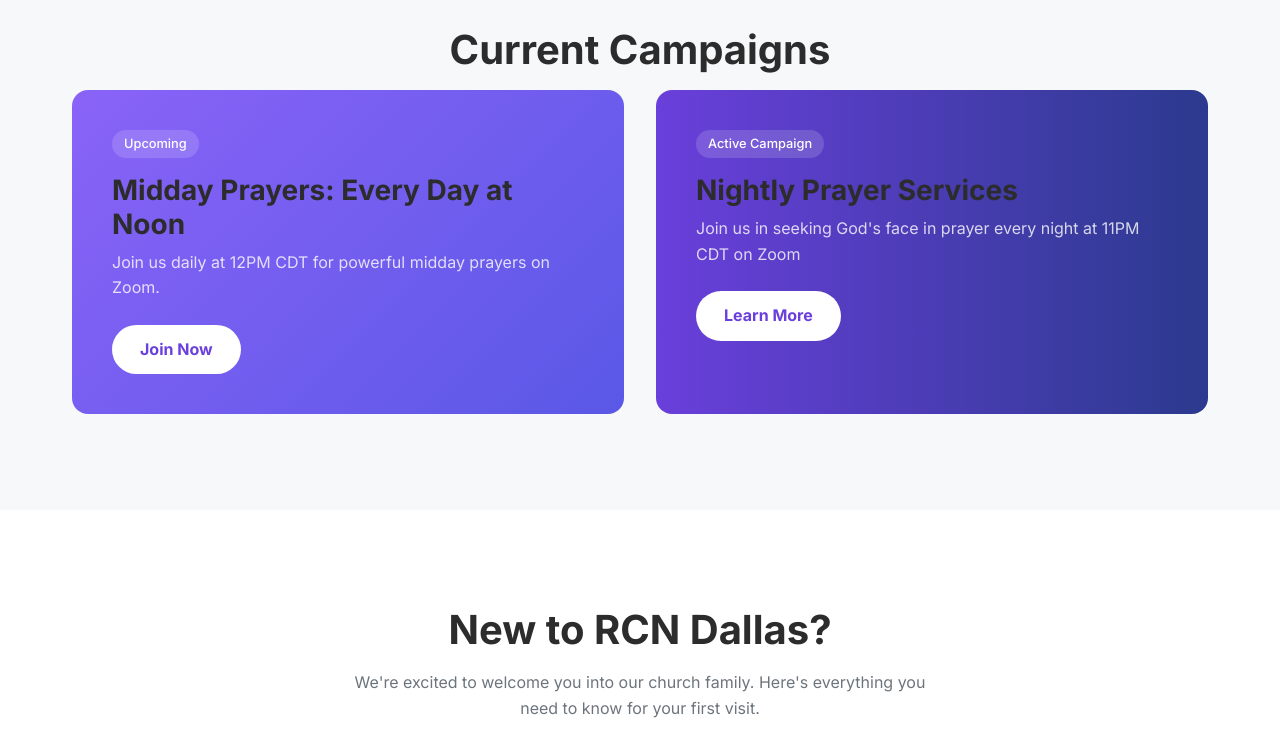
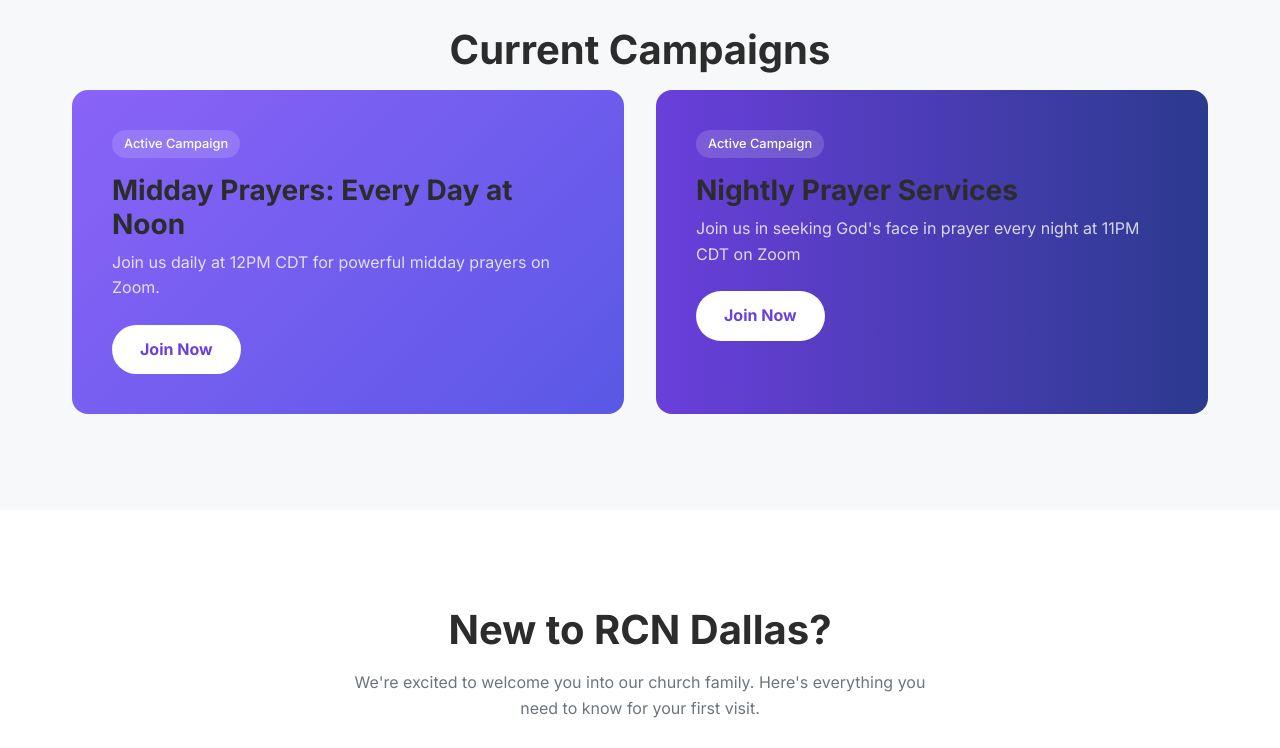
Before and after one commit to rcndallasmedia/rcndallas.github.io, a plain HTML site: page index.html in a window 1280 px wide. Shown: the part 940-1688 px from the top of the page. Drawn offline with Linux system fonts and the light colour scheme.

Commit message:
Update index.html

```diff
--- a/index.html
+++ b/index.html
@@ -78,16 +78,16 @@
                 <h2 class="section-title" data-i18n="section_title_campaigns">Current Campaigns</h2>
                 <div class="grid-2-col">
                     <div class="campaign-card style-2">
-                        <span class="campaign-tag" data-i18n="campaign_upcoming_tag">Upcoming</span>
+                        <span class="campaign-tag" data-i18n="campaign_active_tag">Active Campaign</span>
                         <h3 data-i18n="campaign_promise_title">Midday Prayers: Every Day at Noon</h3>
                         <p data-i18n="campaign_promise_desc">Join us daily at 12PM CDT for powerful midday prayers on Zoom.</p>
-                        <a href="#new-to-rcn-section" class="btn btn-light" data-i18n="btn_join_now">Join Now</a>
+                        <a href="https://chat.whatsapp.com/LNBlcBaH5XF3JwosqkcpNJ?mode=gi_t" class="btn btn-light" data-i18n="btn_join_now" target="_blank">Join Now</a>
                     </div>
                     <div class="campaign-card">
                         <span class="campaign-tag" data-i18n="campaign_active_tag">Active Campaign</span>
                         <h3 data-i18n="campaign_100_days_title">Nightly Prayer Services</h3>
                         <p data-i18n="campaign_100_days_desc">Join us in seeking God's face in prayer every night at 11PM CDT on Zoom</p>
-                        <a href="#new-to-rcn-section" class="btn btn-light" data-i18n="btn_learn_more">Learn More</a>
+                        <a href="https://chat.whatsapp.com/LNBlcBaH5XF3JwosqkcpNJ?mode=gi_t" class="btn btn-light" data-i18n="btn_join_now" target="_blank">Join Now</a>
                     </div>
                 </div>
             </div>
```
